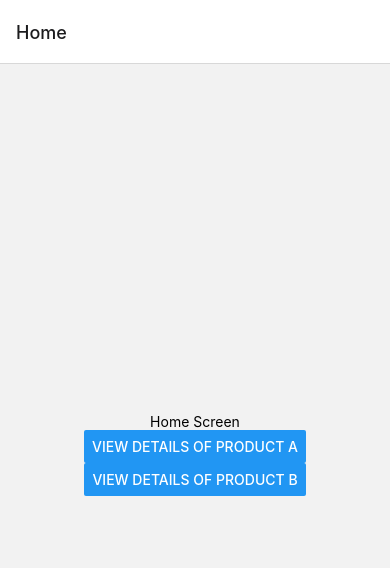
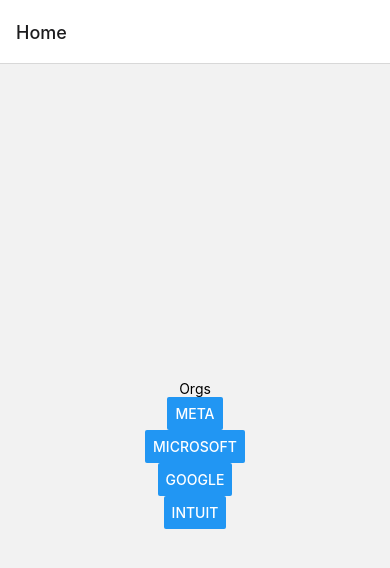
Before and after one commit to class-labs/hello-rn-old, a React Native app: screen /Home in a window 390 px wide. Shown: the top 568 px of the page. Built offline with nearby package versions, Linux system fonts and the light colour scheme.

Commit message:
Task 5 solution

```diff
--- a/src/screens/Details.tsx
+++ b/src/screens/Details.tsx
@@ -9,7 +9,7 @@
   const route = useRoute<DetailsScreenRouteProp>();
   return (
     <View style={{ flex: 1, alignItems: 'center', justifyContent: 'center' }}>
-      <Text>Details for product: {route.params.productId}</Text>
+      <Text>Org username: {route.params.orgId}</Text>
     </View>
   );
 }
--- a/src/screens/Home.tsx
+++ b/src/screens/Home.tsx
@@ -8,26 +8,18 @@
 type NavigationProp = NativeStackNavigationProp<RootStackParamList, 'Home'>;
 
 export function Home() {
-  // TODO: [Task 5] Display a list of the orgs in the JSON data. If the user
-  // presses one of the items, we will navigate to the details page. For now,
-  // the details page will just display the param that was passed in, nothing
-  // more.
   const navigation = useNavigation<NavigationProp>();
   return (
     <View style={{ flex: 1, alignItems: 'center', justifyContent: 'center' }}>
-      <Text>Home Screen</Text>
-      <Button
-        title="View details of product A"
-        onPress={() => {
-          navigation.navigate('Details', { productId: 'A' });
-        }}
-      />
-      <Button
-        title="View details of product B"
-        onPress={() => {
-          navigation.navigate('Details', { productId: 'B' });
-        }}
-      />
+      <Text>Orgs</Text>
+      {data.orgs.map((org) => (
+        <Button
+          title={org.name}
+          onPress={() => {
+            navigation.navigate('Details', { orgId: org.login });
+          }}
+        />
+      ))}
     </View>
   );
 }
--- a/src/types/Navigation.ts
+++ b/src/types/Navigation.ts
@@ -1,4 +1,4 @@
 export type RootStackParamList = {
   Home: undefined;
-  Details: { productId: string };
+  Details: { orgId: string };
 };
```
